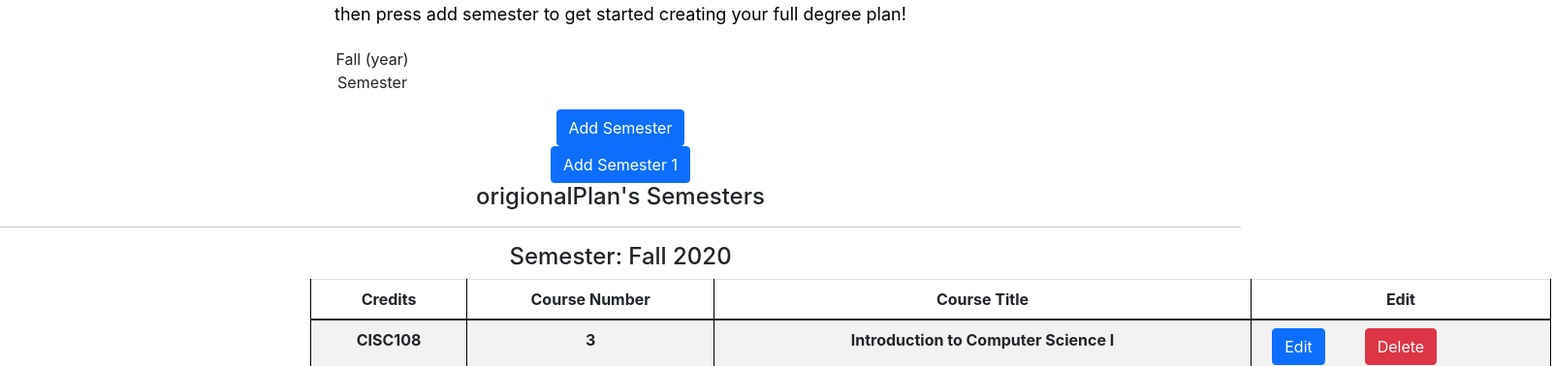
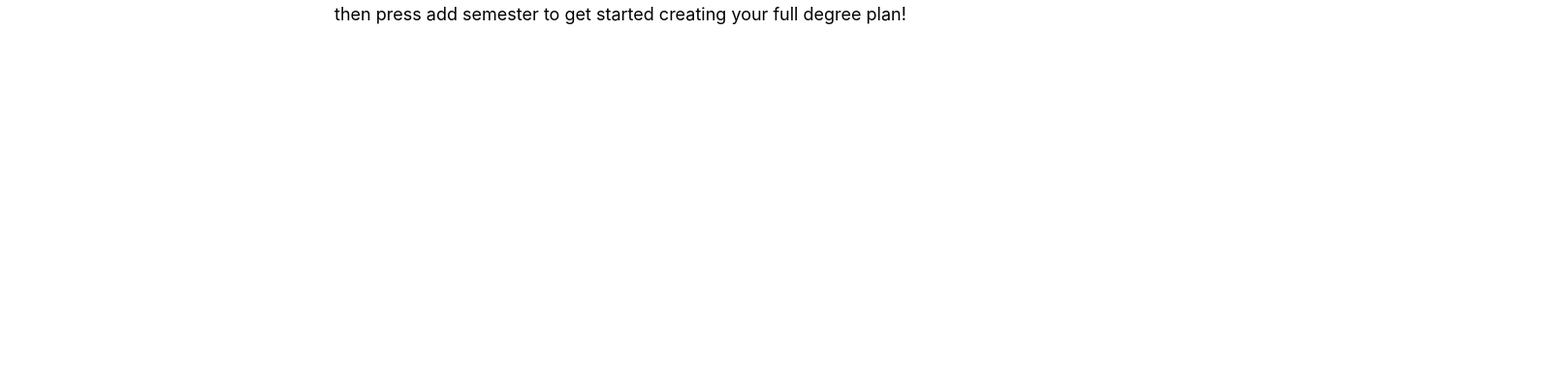
Before and after one commit to UD-CISC275-S22/cis-scheduler-team-20, a React (Create React App) app: page / in a window 1280 px wide. Shown: the part 378-756 px from the top of the page at 97% size, 1603 px wide, since content can reach past the window. Built offline with nearby package versions, Linux system fonts and the light colour scheme.

Commit message:
I cleaned up our home page

```diff
--- a/src/App.tsx
+++ b/src/App.tsx
@@ -1,17 +1,17 @@
 import React, { useState } from "react";
 import "./App.css";
 //import { AddCourseButton } from "./components/AddCourseButton";
-import { AddSemester } from "./components/AddSemester";
+//import { AddSemester } from "./components/AddSemester";
 //import { AddFormSemester } from "./components/AddFormSemester";
 import { Plan } from "./Interfaces/plan";
 import { AddPlan } from "./components/AddPlan";
 import { Button } from "react-bootstrap";
 import { DisplayPlan } from "./components/DisplayPlan";
-import { InsertSemesterModal } from "./components/InsertSemester";
-import { SemesterTable } from "./components/SemesterTable";
-import { origionalPlan } from "./Interfaces/origionalPlan";
-import { Course } from "./Interfaces/course";
-import { Semester } from "./Interfaces/semester";
+//import { InsertSemesterModal } from "./components/InsertSemester";
+//import { SemesterTable } from "./components/SemesterTable";
+//import { origionalPlan } from "./Interfaces/origionalPlan";
+//import { Course } from "./Interfaces/course";
+//import { Semester } from "./Interfaces/semester";
 
 function App(): JSX.Element {
     const [show, setShow] = useState<boolean>(false);
@@ -19,79 +19,6 @@ function App(): JSX.Element {
     const [plans, setPlans] = useState<Plan[]>([]);
     const showModal = () => setShow(true);
     const dontShow = () => setShow(false);
-
-    // eslint-disable-next-line @typescript-eslint/no-unused-vars
-    function clearSem(planID: number, semYear: number, semSeas: string): void {
-        // eslint-disable-next-line @typescript-eslint/no-unused-vars
-        const a = 1;
-    }
-    function deleteSemester(semesterId: string): void {
-        origionalPlan.semesters.splice(
-            origionalPlan.semesters.findIndex(
-                (sem: Semester): boolean => sem.id === semesterId
-            ),
-            1
-        );
-    }
-    function courseAdder(newCourse: Course, semID: string): void {
-        const ind = origionalPlan.semesters.findIndex(
-            (sem: Semester): boolean => sem.id === semID
-        );
-        origionalPlan.semesters[ind].classes = [
-            ...origionalPlan.semesters[ind].classes,
-            newCourse
-        ];
-    }
-    function delCourseFunct(code: string, semID: string): void {
-        const ind = origionalPlan.semesters.findIndex(
-            (sem: Semester): boolean => sem.id === semID
-        );
-        origionalPlan.semesters[ind].classes.splice(
-            origionalPlan.semesters[ind].classes.findIndex(
-                (clas: Course): boolean => clas.code === code
-            ),
-            1
-        );
-    }
-    function editCourseFunct(
-        oldCourse: Course,
-        newCourse: Course,
-        // eslint-disable-next-line @typescript-eslint/no-unused-vars
-        semID: string
-    ): void {
-        oldCourse = newCourse;
-    }
-    function moveCourse(
-        courseToMove: Course,
-        fromSemester: Semester,
-        toSemester: Semester
-    ): void {
-        fromSemester.classes.splice(
-            fromSemester.classes.findIndex(
-                (clas: Course): boolean => clas === courseToMove
-            ),
-            1
-        );
-        toSemester.classes = [...toSemester.classes, courseToMove];
-    }
-    function moveCourseToPool(
-        courseToMove: Course,
-        fromSemester: Semester
-    ): void {
-        fromSemester.classes.splice(
-            fromSemester.classes.findIndex(
-                (clas: Course): boolean => clas === courseToMove
-            ),
-            1
-        );
-    }
-
-    // State that handles add semester modal
-    const [showTheModal, setShowModal] = useState<boolean>(false);
-
-    //These are for opening and closing the insert modal
-    const handleShowInsertSemesterModal = () => setShowModal(true);
-    const handleCloseInsertSemesterModal = () => setShowModal(false);
 
     function changeVisibilty(): void {
         setVisible(true);
@@ -131,31 +58,10 @@ function App(): JSX.Element {
                         plan!
                     </p>
                 </div>
-                <p className="semester_title">Fall (year) Semester</p>
+                {/*<p className="semester_title">Fall (year) Semester</p>*/}
                 {visible && <DisplayPlan plan={plans}></DisplayPlan>}
-                <AddSemester></AddSemester>
+                {/*<AddSemester></AddSemester>*/}
                 <AddPlan close={dontShow} plan={addPlan} show={show}></AddPlan>
-
-                <Button
-                    onClick={handleShowInsertSemesterModal}
-                    data-testid="add_semester_button"
-                >
-                    Add Semester 1
-                </Button>
-                <InsertSemesterModal
-                    showModal={showTheModal}
-                    closeModal={handleCloseInsertSemesterModal}
-                ></InsertSemesterModal>
-                <SemesterTable
-                    plan={origionalPlan}
-                    clearSem={clearSem}
-                    deleteSemester={deleteSemester}
-                    courseAdder={courseAdder}
-                    delCourseFunct={delCourseFunct}
-                    editCourseFunct={editCourseFunct}
-                    moveCourse={moveCourse}
-                    moveCourseToPool={moveCourseToPool}
-                ></SemesterTable>
             </div>
         </>
     );
```
